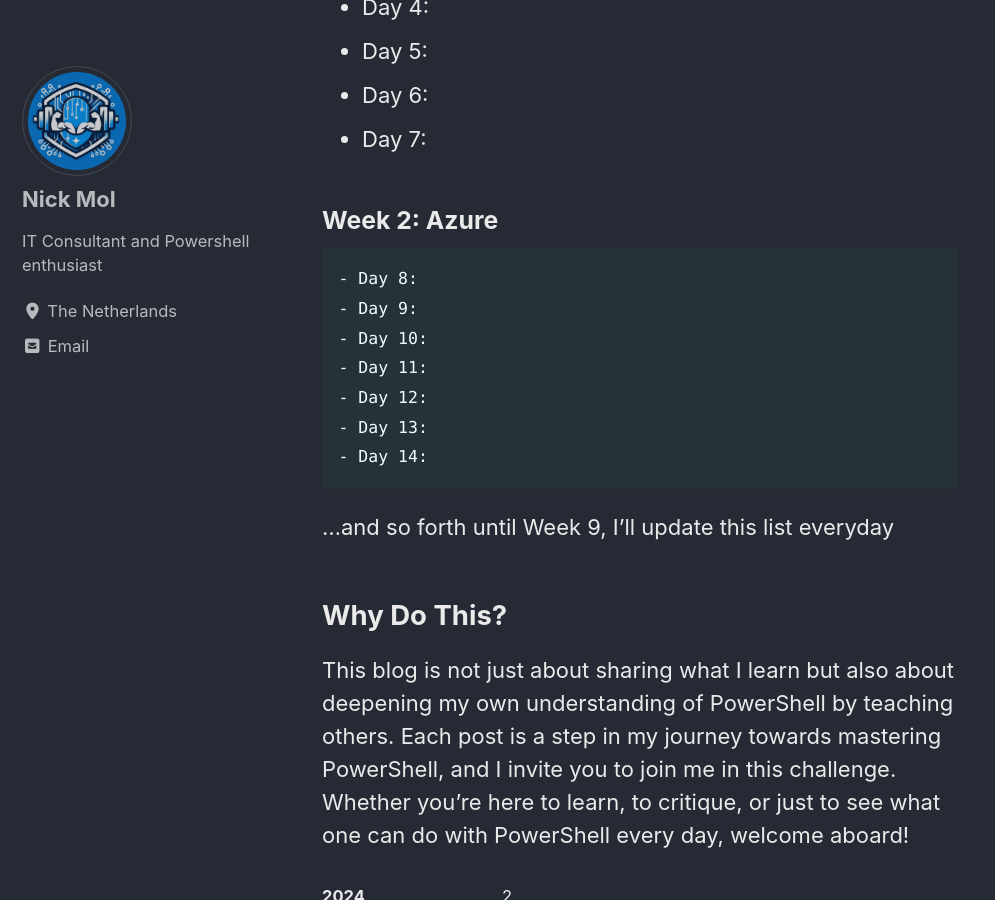
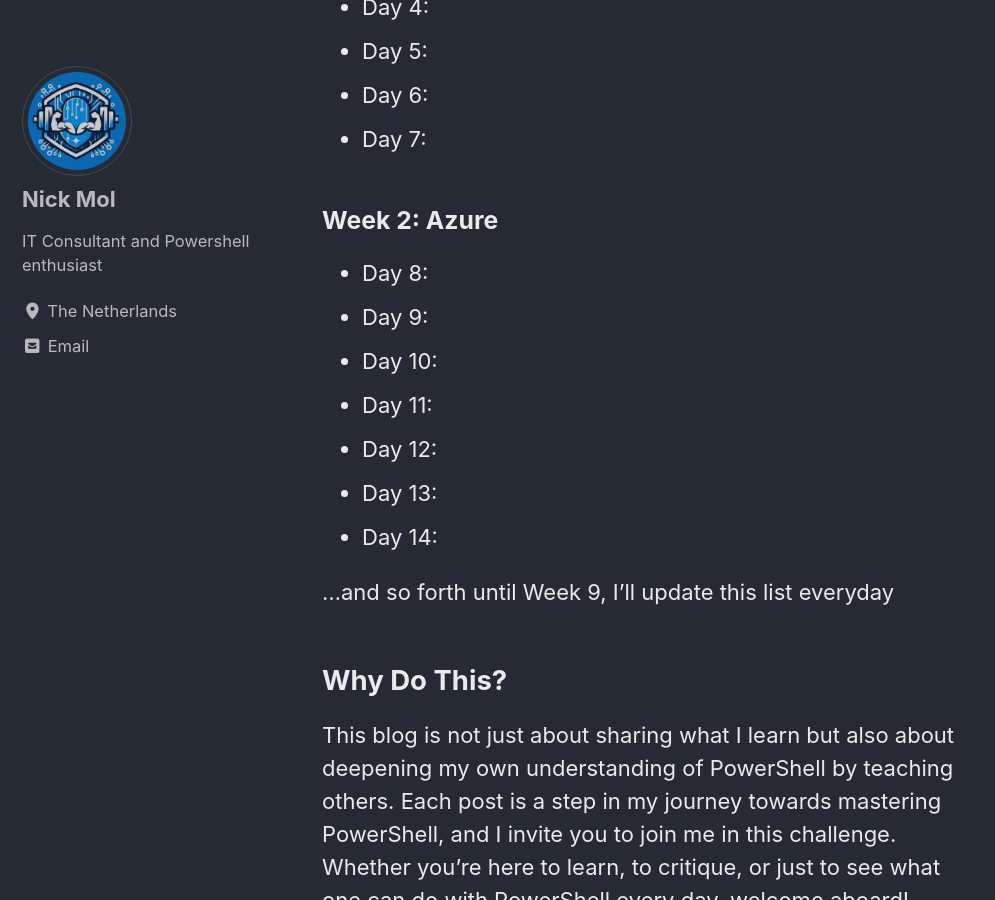
Before and after one commit to NickM133/PowershellGym, a Jekyll site: the page built from _pages/home.md, in a window 1280 px wide and 900 px high, scrolled down 1354 px. Shown: the whole window, without its empty margins (0-995 px from the left). Built offline with Jekyll 4.4.1, drawn with Linux system fonts in a browser that asks for light colours; cached includes are drawn as plain includes; part of the change alters nothing that is shown.

```diff
--- a/_pages/home.md
+++ b/_pages/home.md
@@ -19,7 +19,7 @@ You can follow my 60-day journey right here, where I'll be diving into different
 
 ### Week 1: Entra ID
 
-- Day 1: [Entra ID User Management module - a module to create, update and delete Entra ID users, with error handling and logging](_posts/week1/2024-09-04-Entra-ID-User-Management-module.md)
+- Day 1: [Entra ID User Management module - a module to create, update and delete Entra ID users, with error handling and logging](2024-09-04-Entra-ID-User-Management-module.md)
 - Day 2:
 - Day 3:
 - Day 4:
@@ -29,13 +29,13 @@ You can follow my 60-day journey right here, where I'll be diving into different
 
 ### Week 2: Azure
 
-	- Day 8:
-	- Day 9:
-	- Day 10:
-	- Day 11:
-	- Day 12:
-	- Day 13:
-	- Day 14:
+- Day 8:
+- Day 9:
+- Day 10:
+- Day 11:
+- Day 12:
+- Day 13:
+- Day 14:
 
 …and so forth until Week 9, I'll update this list everyday
 
```
